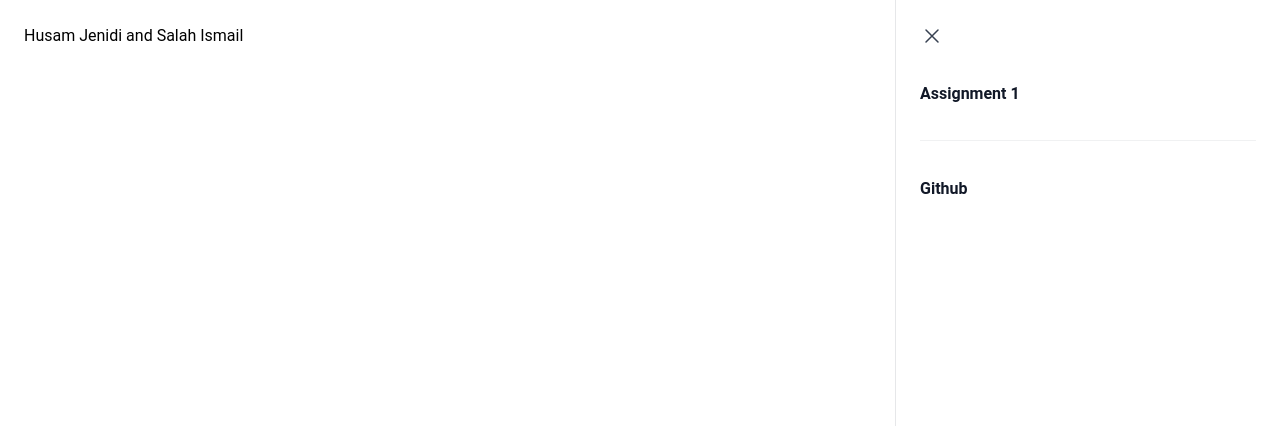
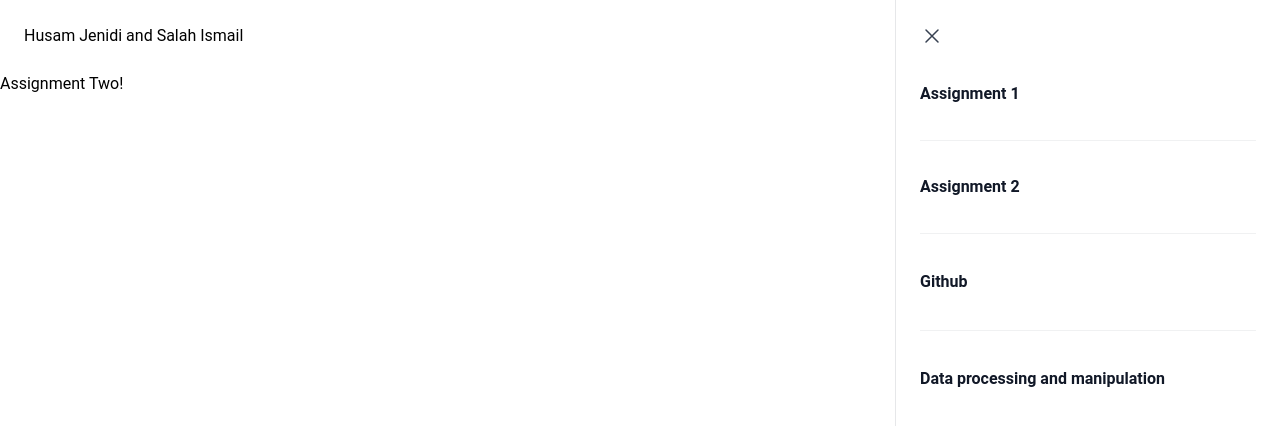
Before and after one commit to salah-ismail93/DataVisualization, a Vue app: page /AssignmentTwo in a window 1280 px wide. Shown: the top 426 px of the page. Built offline with nearby package versions, Linux system fonts and the light colour scheme.

Commit message:
new view for assignment2

```diff
--- a/src/components/HeaderComponent.vue
+++ b/src/components/HeaderComponent.vue
@@ -17,10 +17,20 @@
             <div class="hidden lg:flex lg:gap-x-12">
                 <router-link class="text-sm font-semibold leading-6 text-gray-900" to="/AssignmentOne">Assignment 1</router-link>
             </div>
+            <div class="hidden lg:flex lg:gap-x-12">
+                <router-link class="text-sm font-semibold leading-6 text-gray-900" to="/AssignmentTwo">Assignment 2</router-link>
+            </div>
             <div class="hidden lg:flex lg:flex-1 lg:justify-end">
-                <a href="https://github.com/Husam-Jenidi/Datavisualization" target="_blank"
+                <a href="https://github.com/salah-ismail93/Datavisualization" target="_blank"
                     class="text-sm font-semibold leading-6 text-gray-900">
                     Github
+                    <span aria-hidden="true">&rarr;</span>
+                </a>
+            </div>
+            <div class="hidden lg:flex lg:flex-1 lg:justify-end">
+                <a href="https://colab.research.google.com/drive/1vY9JxPZKnyzf3IUrQeLZjeftFMdwIrE-#scrollTo=yqYbJfV08k4V" target="_blank"
+                    class="text-sm font-semibold leading-6 text-gray-900">
+                    Data processing and manipulation
                     <span aria-hidden="true">&rarr;</span>
                 </a>
             </div>
@@ -43,9 +53,16 @@
                         <div class="space-y-2 py-6">
                             <router-link class="-mx-3 block rounded-lg px-3 py-2 text-base font-semibold leading-7 text-gray-900 hover:bg-gray-50" to="/AssignmentOne">Assignment 1</router-link>
                         </div>
+                        <div class="space-y-2 py-6">
+                            <router-link class="-mx-3 block rounded-lg px-3 py-2 text-base font-semibold leading-7 text-gray-900 hover:bg-gray-50" to="/AssignmentTwo">Assignment 2</router-link>
+                        </div>
                         <div class="py-6">
-                            <a href="https://github.com/Husam-Jenidi/Datavisualization"
+                            <a href="https://github.com/salah-ismail93/Datavisualization"
                                 class="-mx-3 block rounded-lg px-3 py-2.5 text-base font-semibold leading-7 text-gray-900 hover:bg-gray-50">Github</a>
+                        </div>
+                        <div class="py-6">
+                            <a href="https://colab.research.google.com/drive/1vY9JxPZKnyzf3IUrQeLZjeftFMdwIrE-#scrollTo=yqYbJfV08k4V"
+                                class="-mx-3 block rounded-lg px-3 py-2.5 text-base font-semibold leading-7 text-gray-900 hover:bg-gray-50">Data processing and manipulation</a>
                         </div>
                     </div>
                 </div>
--- a/src/router/index.js
+++ b/src/router/index.js
@@ -1,6 +1,7 @@
 import { createRouter, createWebHistory } from 'vue-router'
 import HomeView from '../views/HomeView.vue'
 import AssignmentOne from '../views/AssignmentOne.vue'
+import AssignmentTwo from '../views/AssignmentTwo.vue'
 
 const router = createRouter({
   history: createWebHistory(import.meta.env.BASE_URL),
@@ -15,6 +16,11 @@ const router = createRouter({
       name: 'AssignmentOne',
       component: AssignmentOne
     },
+    {
+      path: '/AssignmentTwo',
+      name: 'AssignmentTwo',
+      component: AssignmentTwo
+    }
   ]
 })
 
--- /dev/null
+++ b/src/views/AssignmentTwo.vue
@@ -0,0 +1,20 @@
+<template>
+    <div>
+        <h1>Assignment Two!</h1>
+    </div>
+</template>
+
+<script>
+export default {
+    name: 'AssignmentTwo',
+    data() {
+        return {
+            message: 'Welcome to Assignment Two!'
+        }
+    }
+}
+</script>
+
+<style>
+/* Add your custom styles here */
+</style>
```
